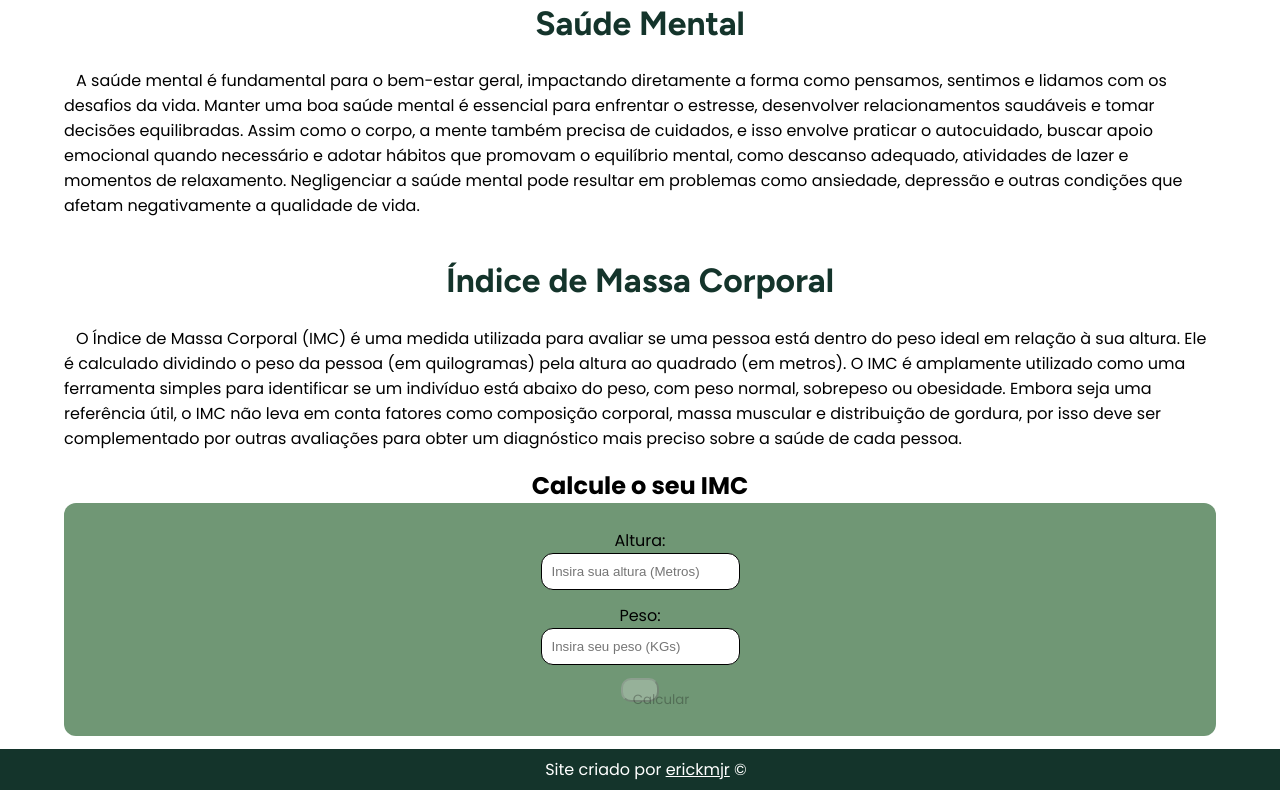
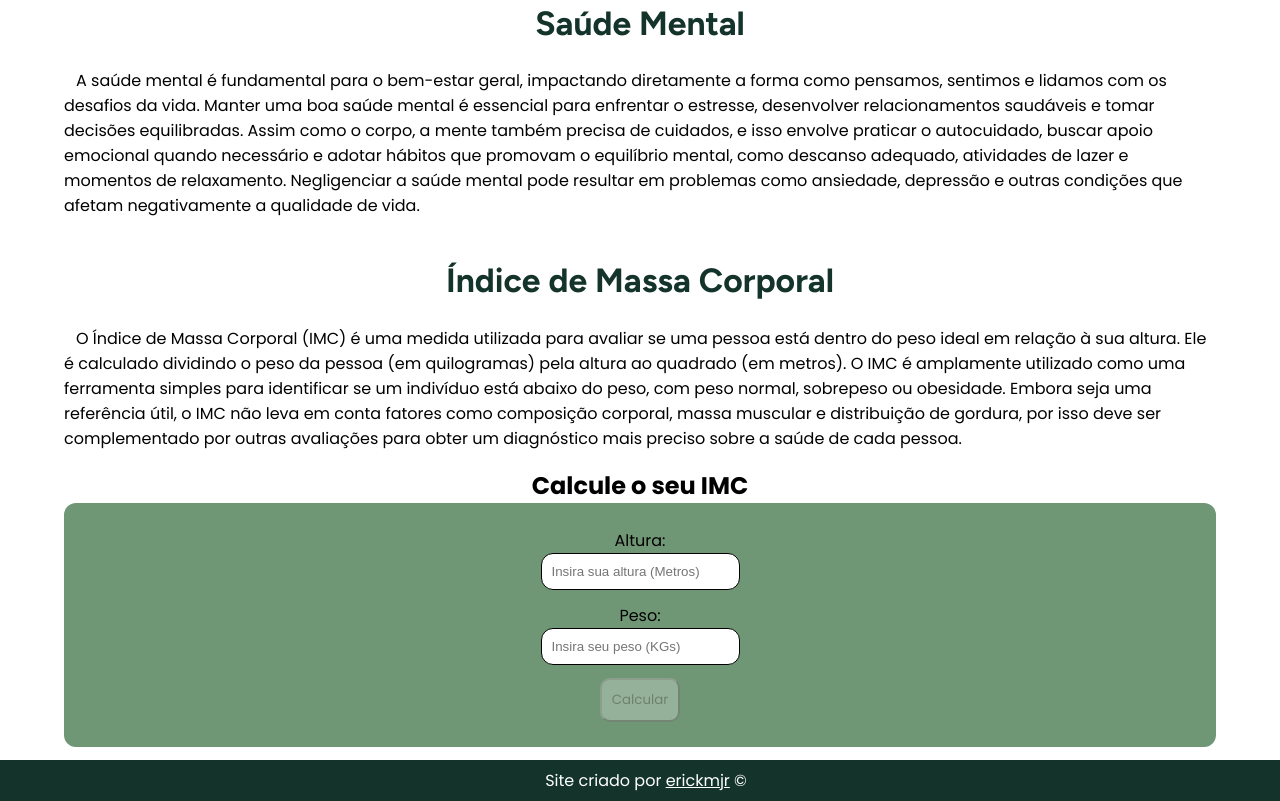
Before and after one commit to erickmjr/Site-BemEstar, a plain HTML site: page index.html in a window 1280 px wide. Shown: the part 1029-1830 px from the top of the page. Drawn offline with Linux system fonts and the light colour scheme.

Commit message:
Atualizar o main.css

```diff
--- a/main.css
+++ b/main.css
@@ -151,8 +151,6 @@ form button{
     border-radius: 10px;
     cursor: pointer;
     font-family: var(--fonte-padrao);
-    max-width: 3vw;
-    max-height: 2vh;
 }
 
 footer{
```
